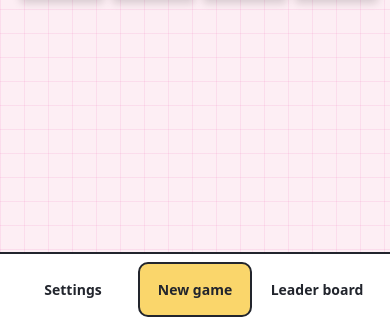
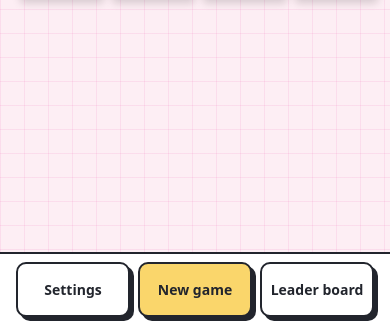
Before and after one commit to sofiiadorosh/memory-game, a plain HTML site: page index.html in a window 390 px wide. Shown: the part 519-844 px from the top of the page. Drawn offline with Linux system fonts and the light colour scheme.

Commit message:
refactor: update the design of button mobile

```diff
--- a/style/layout/_header.scss
+++ b/style/layout/_header.scss
@@ -78,19 +78,6 @@
         gap: 4px;
         font-size: 14px;
         white-space: nowrap;
-        background: transparent;
-        border-color: transparent;
-        box-shadow: none;
-
-        &:not([aria-pressed="true"]):hover {
-          transform: none;
-          box-shadow: none;
-        }
-
-        &_primary {
-          background: $ui-yellow;
-          border-color: $ui-ink;
-        }
       }
     }
   }
```
Also changed, not shown: css/main.css.
